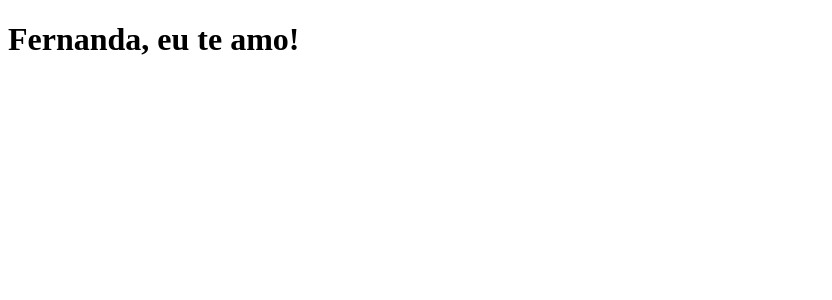
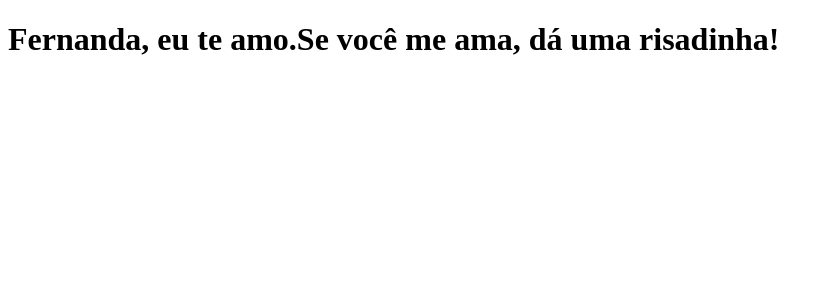
Before and after one commit to franciscocenci/new_project, a Next.js app: page / in a window 1280 px wide. Shown: the top 300 px of the page, without its empty margins (0-832 px from the left). Built offline with nearby package versions, Linux system fonts and the light colour scheme.

Commit message:
modifica a frase

```diff
--- a/pages/index.js
+++ b/pages/index.js
@@ -1,5 +1,5 @@
 function Home() {
-    return <h1>Fernanda, eu te amo!</h1>
+    return <h1>Fernanda, eu te amo.Se você me ama, dá uma risadinha!</h1>
 }
 
 export default Home;
```
